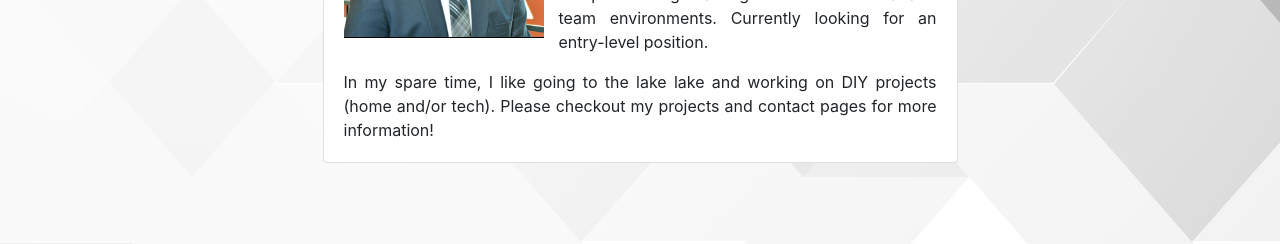
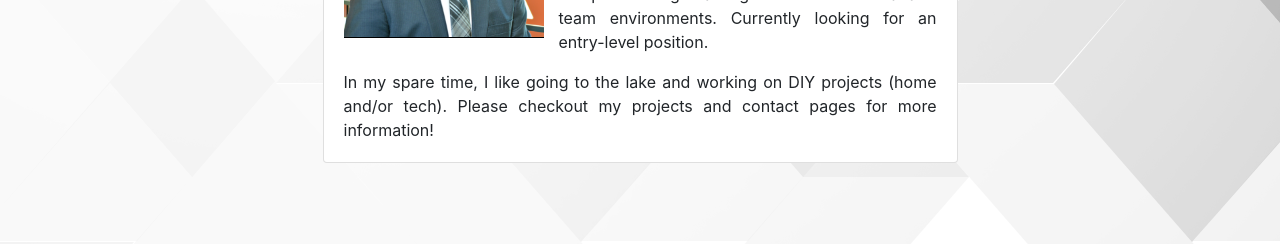
Before and after one commit to JaredP17/Portfolio, a React (Create React App) app: page / in a window 1280 px wide. Shown: the part 369-613 px from the top of the page. Built offline with nearby package versions, Linux system fonts and the light colour scheme.

Commit message:
Fixed typo.

```diff
--- a/src/components/pages/About.js
+++ b/src/components/pages/About.js
@@ -22,7 +22,7 @@ function About() {
                 challenges in both individual and team environments. Currently looking for an entry-level position.
               </p>
               <p className="card-text about-me">
-                In my spare time, I like going to the lake lake and working on
+                In my spare time, I like going to the lake and working on
                 DIY projects (home and/or tech). Please checkout my projects and
                 contact pages for more information!
               </p>
```
